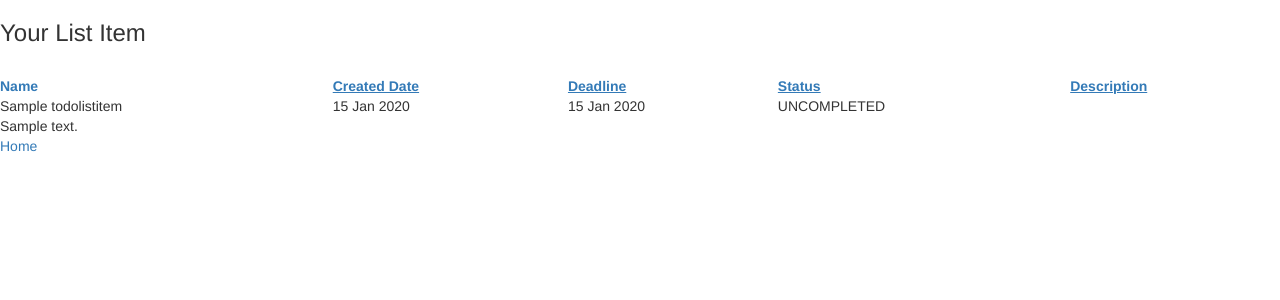
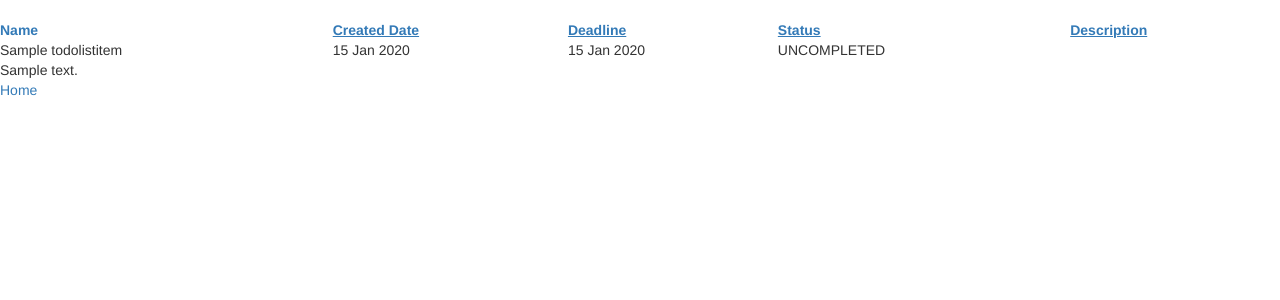
Before and after one commit to canberkeh/to_do_list, a Django app: page /todolistitem/1/detail in a window 1280 px wide. Shown: the top 300 px of the page. Run offline with Django 3.2, Linux system fonts and the light colour scheme; tables that the repository leaves empty hold one stand-in row (values such as "Sample post"); some libraries are stand-ins or nearby versions.

Commit message:
Template update

```diff
--- a/templates/todo/detail.html
+++ b/templates/todo/detail.html
@@ -14,11 +14,7 @@
 </head>
 
 <body>
-    <div class='home-page'>
-        <div class='login-info'>
-            <h3> Your List Item </h3>
-        </div>
-        <div class='todolist'>
+    <div class='main'>
         {% block content %}
         <table class='item-table col-md-12' id='myTable'>
             <thead>
@@ -51,7 +47,6 @@
         <a id='button' class='button' href='/'>Home</a>
         {% endblock content %}
     </div>
-    </div>
 </body>
 
 </html>
```
Lines whose indentation alone changed are shown as unchanged.
